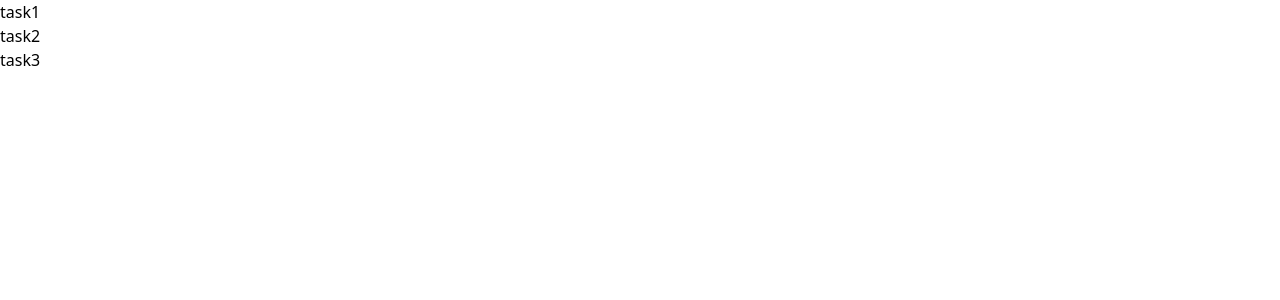
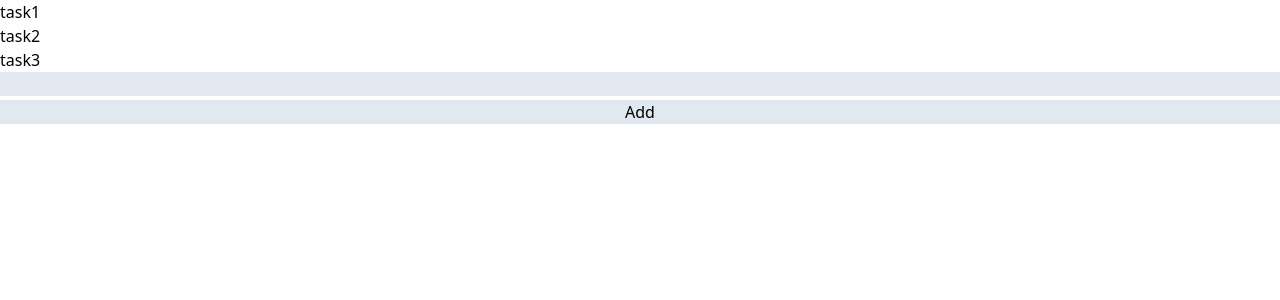
Before and after one commit to MedievalRain/todo-react-app, a React (Vite) app: page / in a window 1280 px wide. Shown: the top 300 px of the page. Built offline with nearby package versions, Linux system fonts and the light colour scheme.

Commit message:
Add placeholder AddTodo component

```diff
--- /dev/null
+++ b/src/AddItem.tsx
@@ -0,0 +1,10 @@
+function AddItem() {
+  return (
+    <div className="flex flex-col gap-1">
+      <input className="bg-slate-200" type="text" />
+      <button className="bg-slate-200">Add</button>
+    </div>
+  );
+}
+
+export default AddItem;
--- a/src/TodoList.tsx
+++ b/src/TodoList.tsx
@@ -1,5 +1,6 @@
 import { TodoItemType } from "./types";
 import TodoItem from "./TodoItem";
+import AddItem from "./AddItem";
 const placeholderList: TodoItemType[] = [
   { text: "task1", done: false },
   { text: "task2", done: false },
@@ -8,11 +9,14 @@ const placeholderList: TodoItemType[] = [
 
 function TodoList() {
   return (
-    <ul>
-      {placeholderList.map((todoItem) => (
-        <TodoItem item={todoItem} />
-      ))}
-    </ul>
+    <>
+      <ul>
+        {placeholderList.map((todoItem) => (
+          <TodoItem item={todoItem} />
+        ))}
+      </ul>
+      <AddItem />
+    </>
   );
 }
 
```
